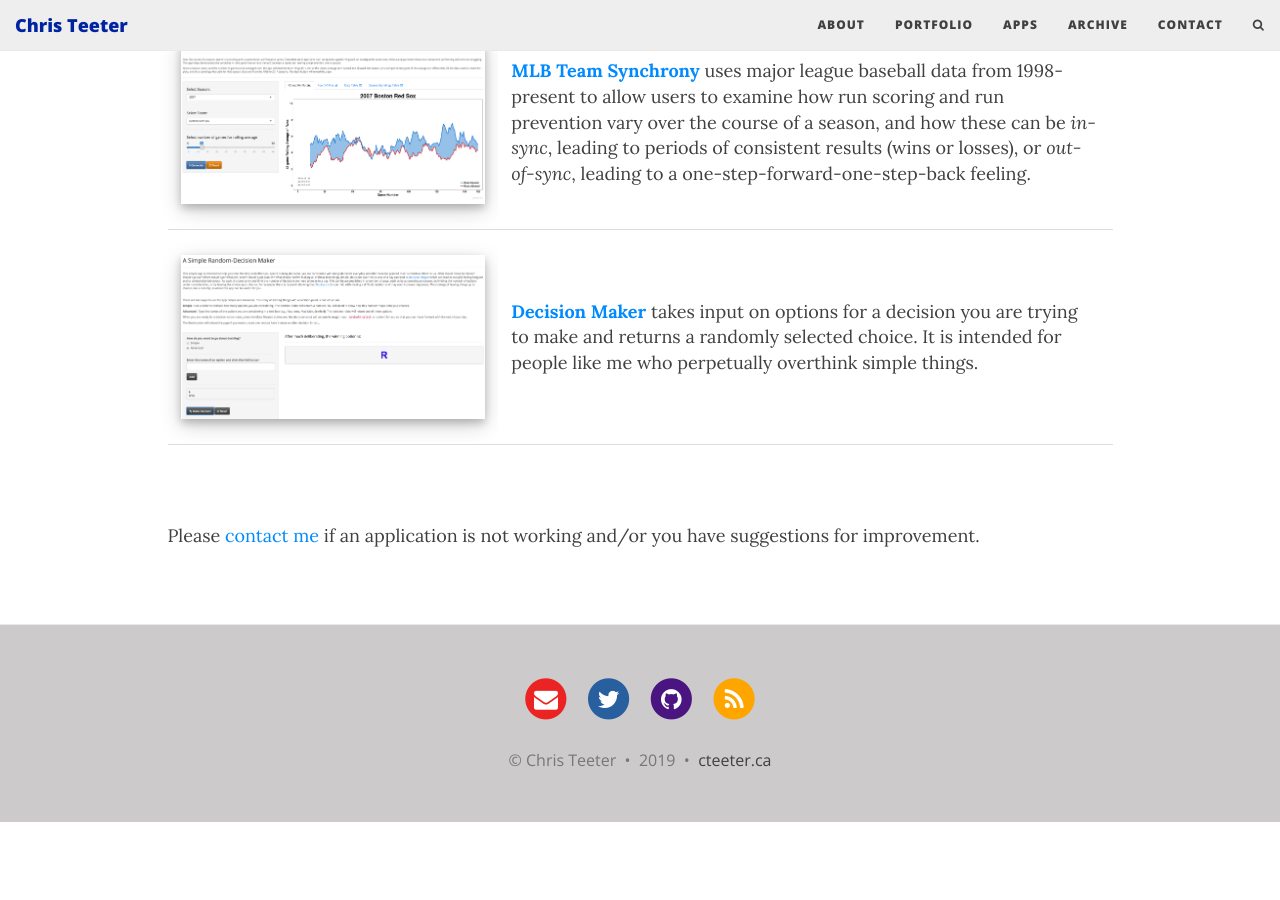
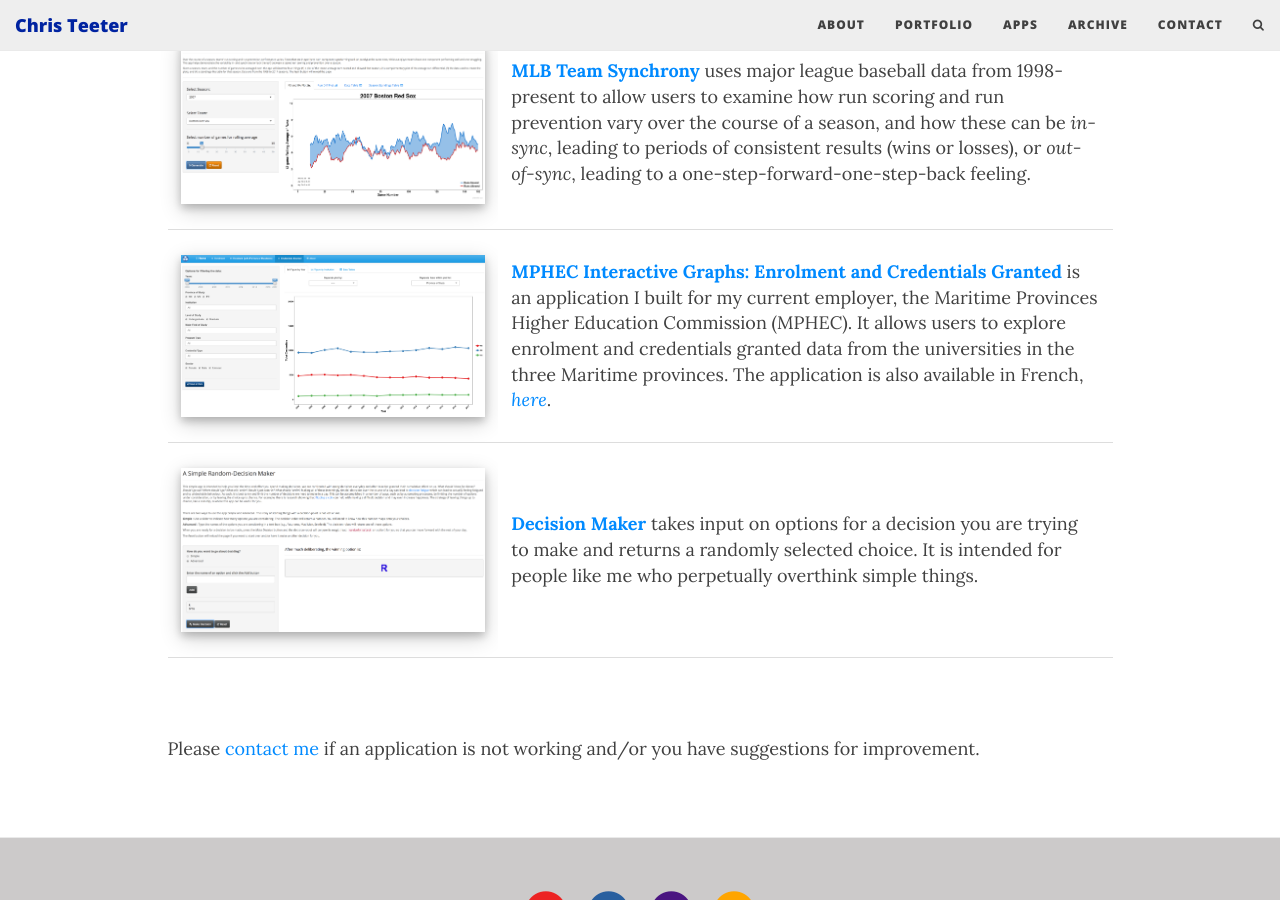
Before and after one commit to cjteeter/cjteeter.github.io, a Jekyll site: the page built from applications.md, in a window 1280 px wide and 900 px high, scrolled down 576 px. Built offline with Jekyll 4.4.1, drawn with Linux system fonts in a browser that asks for light colours; nearby versions of some CDN libraries; before the commit the page ends 1398 px from its top, so only the background shows below that.

Commit message:
update apps

```diff
--- a/applications.md
+++ b/applications.md
@@ -58,6 +58,11 @@
             <td style="text-align:center" bgcolor="white"><div class="imgshadow"><a href = "https://cjteeter.shinyapps.io/MLBTeamSynchrony/" target = "_blank"><img src="{{site.url}}/img/app2_ts.png" alt="MLB Team Synchrony"></a></div></td>
             <td bgcolor="white"><a href = "https://cjteeter.shinyapps.io/MLBTeamSynchrony/" target = "_blank"><b>MLB Team Synchrony</b></a> uses major league baseball data from 1998-present to allow users to examine how run scoring and run prevention vary over the course of a season, and how these can be <i>in-sync</i>, leading to periods of consistent results (wins or losses), or <i>out-of-sync</i>, leading to a one-step-forward-one-step-back feeling.</td>
         </tr>
+    <!-- MPHEC Enrolment and Credentials Granted Row -->
+    	<tr>
+    		<td style="text-align:center" bgcolor="white"><div class="imgshadow"><a href = "https://mphec-cespm.shinyapps.io/interactiveopendata_EN/" target = "_blank"><img src="{{site.url}}/img/app4_mphec.png" alt="MPHEC Enrolment and Credentials"></a></div></td>
+    		<td bgcolor="white"><a href = "https://mphec-cespm.shinyapps.io/interactiveopendata_EN/" target = "_blank"><b>MPHEC Interactive Graphs: Enrolment and Credentials Granted</b></a> is an application I built for my current employer, the Maritime Provinces Higher Education Commission (MPHEC). It allows users to explore enrolment and credentials granted data from the universities in the three Maritime provinces. The application is also available in French, <a href = "https://mphec-cespm.shinyapps.io/interactiveopendata_FR/" target = "_blank"><em>here</em></a>.</td>
+        </tr>
     <!-- Decision Maker Row -->
     	<tr>
     		<td style="text-align:center" bgcolor="white"><div class="imgshadow"><a href = "https://cjteeter.shinyapps.io/DecisionMaker/" target = "_blank"><img src="{{site.url}}/img/app1_dm.png" alt="Decision Maker"></a></div></td>
```
Also changed, not shown: img/app4_mphec.png (added).
